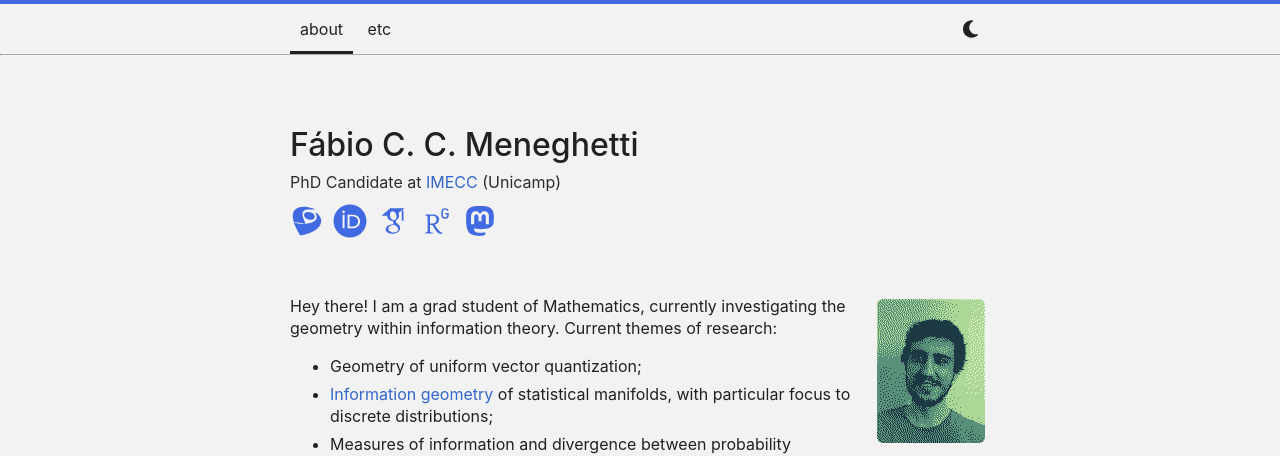
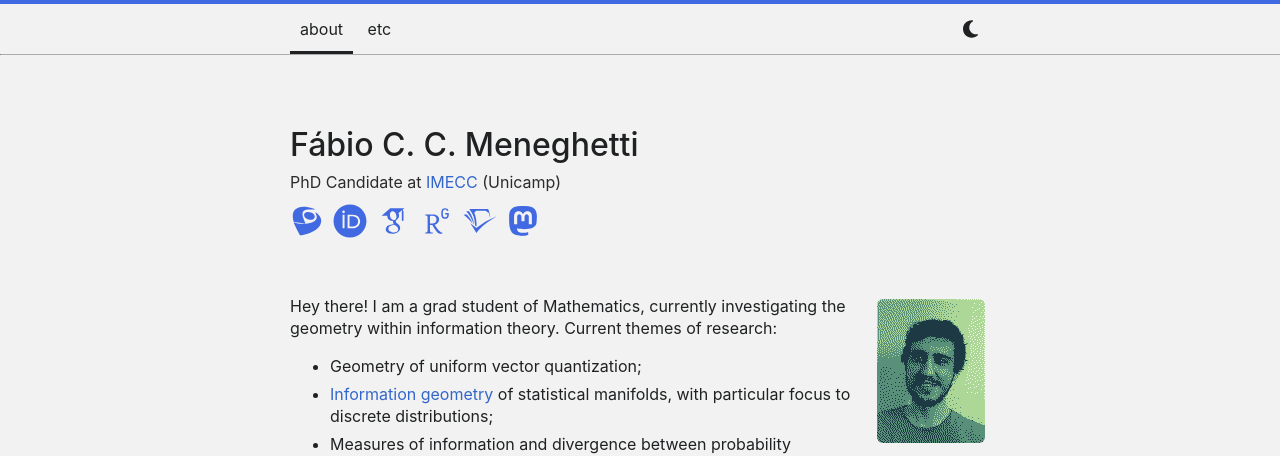
Before and after one commit to fabiom/fabiom.github.io, a Jekyll site: the page built from index.md, in a window 1280 px wide. Shown: the top 456 px of the page. Built offline with Jekyll 4.4.1, drawn with Linux system fonts in a browser that asks for light colours.

```diff
--- a/_includes/links.html
+++ b/_includes/links.html
@@ -3,5 +3,6 @@
   <li><a href="https://orcid.org/0000-0001-8323-1282">{% include svg/orcid.svg %}</a></li>
   <li><a href="https://scholar.google.com/citations?user=htGuJdwAAAAJ">{% include svg/google-scholar.svg %}</a></li>
   <li><a href="https://www.researchgate.net/profile/Fabio-C-C-Meneghetti">{% include svg/researchgate.svg %}</a></li>
+  <li><a title="Semantic Scholar" href="https://www.semanticscholar.org/author/-/2189376587">{% include svg/semantic-scholar.svg %}</a></li>
   <li><a title="Mastodon" href="https://mathstodon.xyz">{% include svg/mastodon.svg %}</a></li>
 </ul>
```
Also changed, not shown: _includes/svg/calendar-solid.svg (added), _includes/svg/dblp.svg (added), _includes/svg/hal.svg (added), _includes/svg/scopus.svg (added), _includes/svg/semantic-scholar.svg (added).
